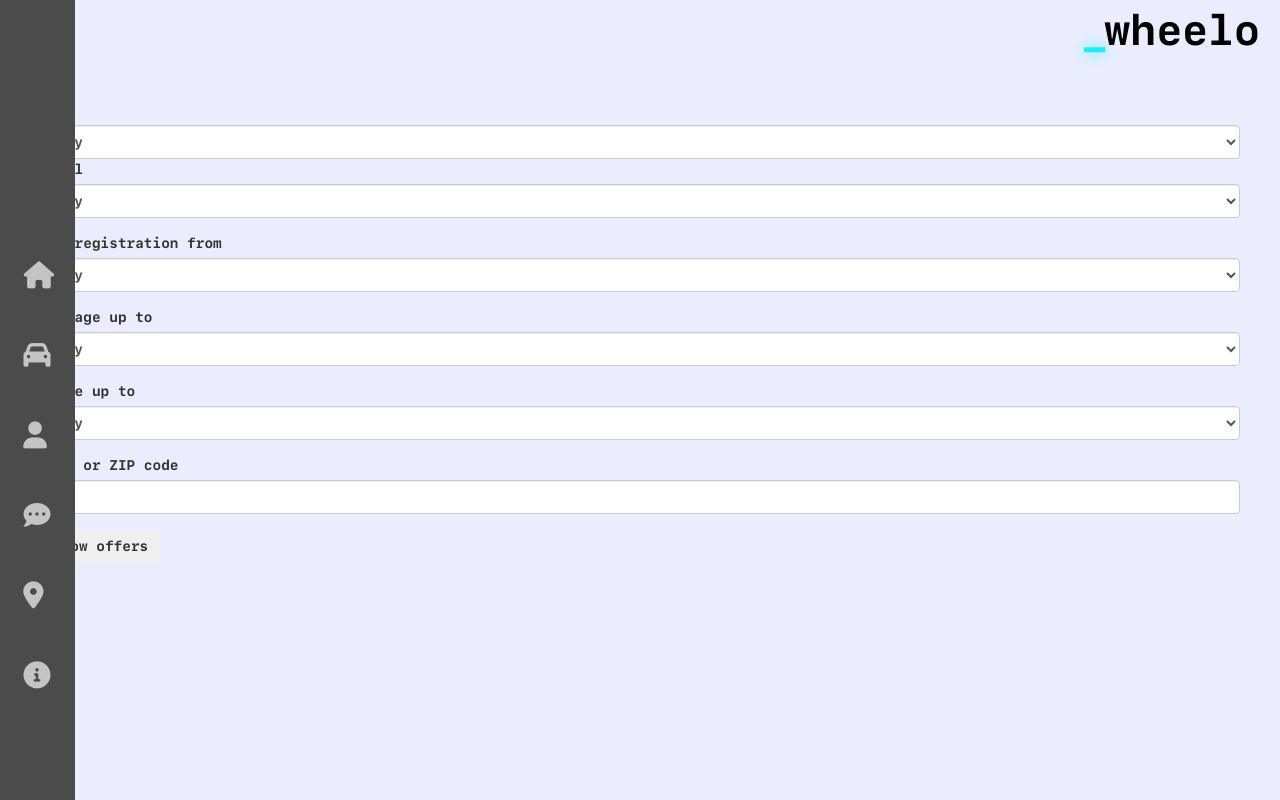
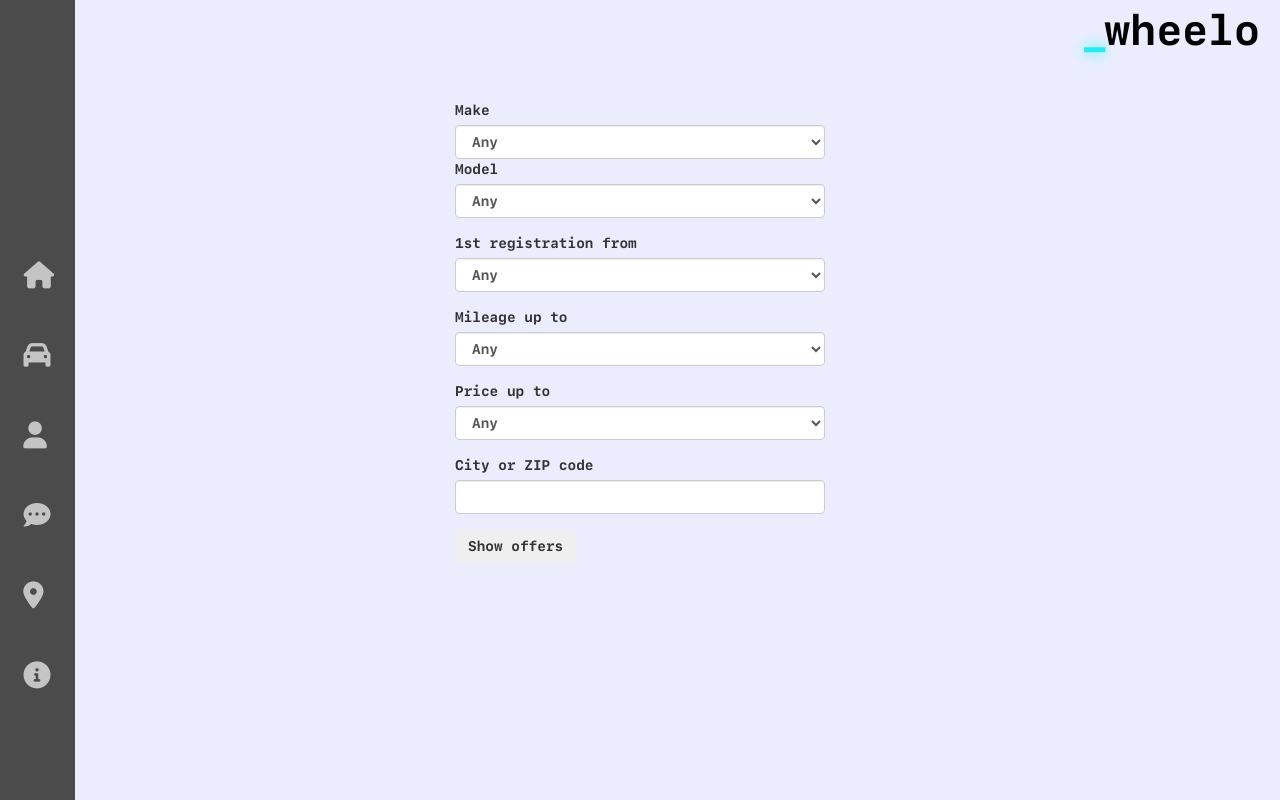
Before and after one commit to stfn-ko/_wheelo, a Python web app: template Website/app/templates/index.html in a window 1280 px wide. Run offline with Jinja, Linux system fonts and the light colour scheme; the template is opened without the code that fills it, so the values that code supplies are empty; some libraries are stand-ins or nearby versions.

Commit message:
Updated form in index so it fits on my screen

```diff
--- a/Website/app/templates/index.html
+++ b/Website/app/templates/index.html
@@ -4,6 +4,7 @@
 {% block app_content %}
 <div class="transition-page" id="hm"></div>
 <div class="row fade-in-content">
+    <div class="col-md-4 col-md-offset-4">
     <form>
         <div>
             <div >
@@ -251,5 +252,7 @@
             </div>
         </div>
     </form>
+</div>
+</div>
 
 {% endblock %}
```
